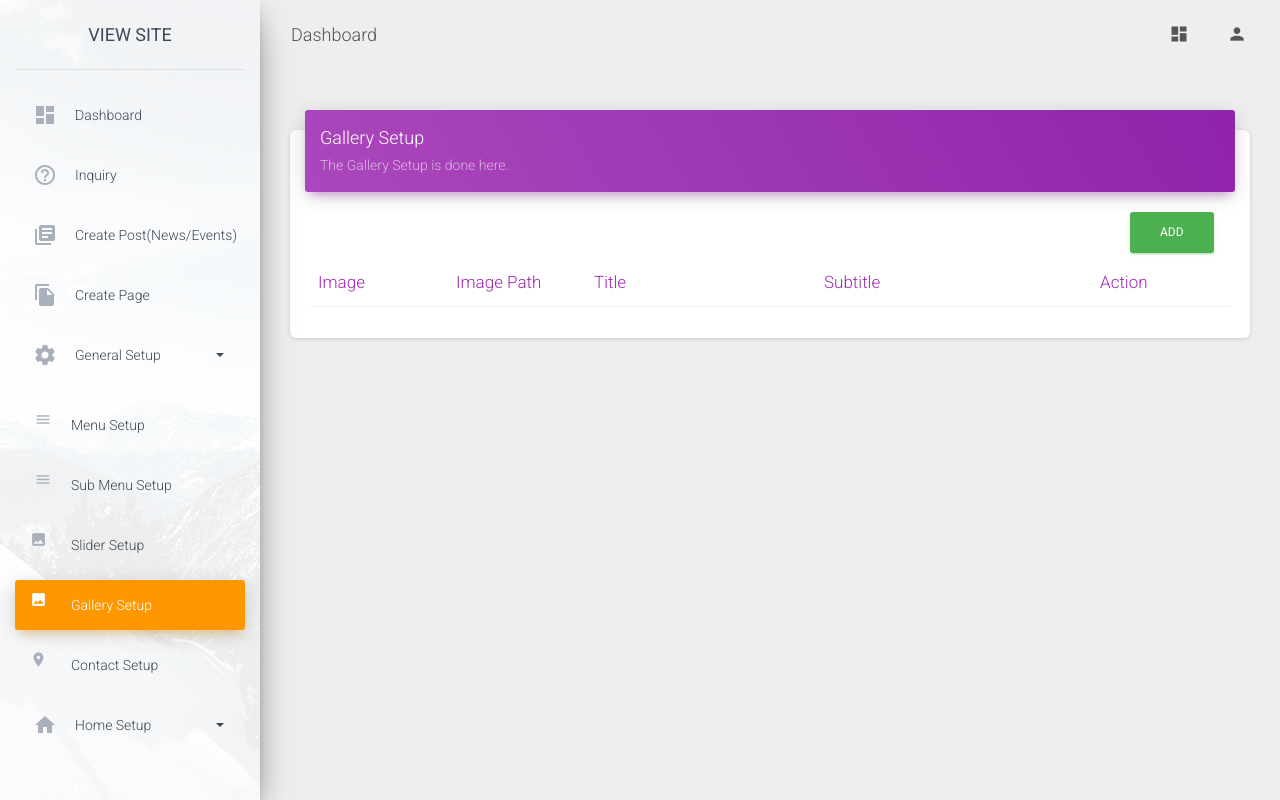
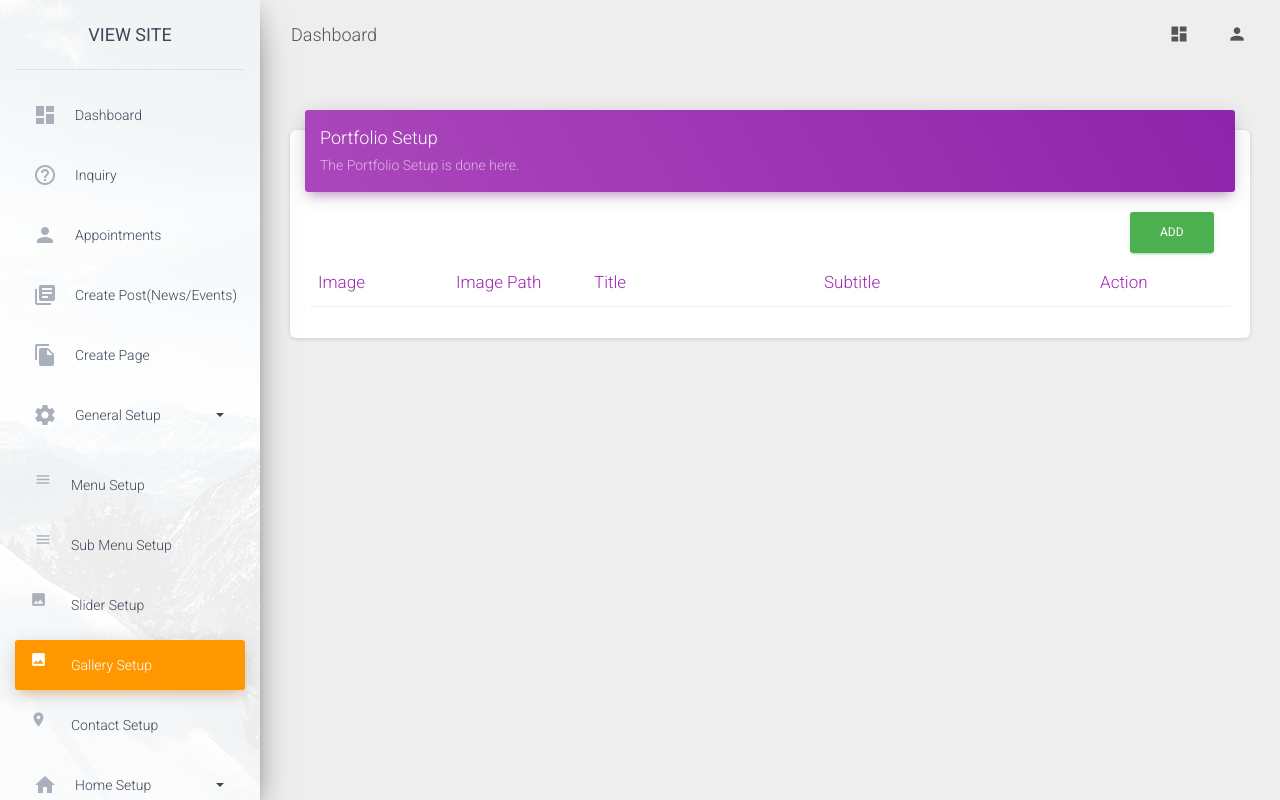
Before and after one commit to timusumit/ynsite, a CodeIgniter app: page /database/admin/gallery_setup in a window 1280 px wide. Run offline with CodeIgniter, Linux system fonts and the light colour scheme; a user stored in the database is signed in; data comes from the database, SQL or seed files in the repository; data that the repository does not hold is empty; some libraries are stand-ins or nearby versions.

Commit message:
gallery sakyo

```diff
--- a/application/views/admin/gallery_setup.php
+++ b/application/views/admin/gallery_setup.php
@@ -6,8 +6,8 @@
                 	<div class="col-lg-12">
                 	<div class="card">
                     <div class="card-header card-header-primary">
-                  <h4 class="card-title ">Gallery Setup</h4>
-                  <p class="card-category">The Gallery Setup is done here.</p>
+                  <h4 class="card-title ">Portfolio Setup</h4>
+                  <p class="card-category">The Portfolio Setup is done here.</p>
                 </div>
                 		<div class="card-body">
                       <div class="col-lg-12 text-right"><a href="#" data-target="#addModal" data-toggle="modal" class="btn btn-success">ADD</a></div>
@@ -38,7 +38,7 @@
    <?php echo form_open_multipart('admin/gallery_setup/do_upload'); ?>
     <div class="modal-content">
       <div class="modal-header">
-        <h5 class="modal-title" id="exampleModalLabel">Add gallery</h5>
+        <h5 class="modal-title" id="exampleModalLabel">Add Portfolio</h5>
         <button type="button" class="close" data-dismiss="modal" aria-label="Close">
           <span aria-hidden="true">&times;</span>
         </button>
@@ -53,16 +53,22 @@
 		</div>
 			<div class="input-group mb-3">
   			<div class="input-group-prepend">
-    			<span class="input-group-text">Gallery Title</span>
+    			<span class="input-group-text">Portfolio Title</span>
   			</div>
   			<input  class="form-control" name="gallery_title" id="gallery_title" >
 		</div>
 		<div class="input-group mb-3">
   			<div class="input-group-prepend">
-    			<span class="input-group-text">Gallery Subtitle</span>
+    			<span class="input-group-text">Portfolio Category</span>
   			</div>
   			<input  class="form-control" name="gallery_subtitle" id="gallery_subtitle" required="" >
 		</div>
+    <div class="input-group mb-3">
+        <div class="input-group-prepend">
+          <span class="input-group-text">Portfolio Link</span>
+        </div>
+        <input  class="form-control" name="gallery_link" id="gallery_link" required="" >
+    </div>
        </div>
       </div>
       <div class="modal-footer">
--- a/application/views/admin_templates/sidebar.php
+++ b/application/views/admin_templates/sidebar.php
@@ -30,12 +30,12 @@ $classvalue=$this->uri->segment(2);
           </li>
 
 
-        <!--   <li class="nav-item  <?php if ($classvalue=='appointments') echo "active" ?>  ">
+           <li class="nav-item  <?php if ($classvalue=='appointments') echo "active" ?>  ">
             <a class="nav-link" href="<?php echo base_url('admin/appointments') ?>">
               <i class="material-icons">person</i>
               <p>Appointments</p>
             </a>
-          </li> -->
+          </li>
 
 
           <li class="nav-item   <?php if ($classvalue=='create_post') echo "active" ?>  ">
--- a/application/views/home.php
+++ b/application/views/home.php
@@ -430,7 +430,7 @@
 						<div class="price-head">
 							<span class="price-title">Basic plan</span>
 							<div class="price">
-								<h3>$9<span class="duration">/ month</span></h3>
+								<h3>$9<span class="duration">Rs/-* Only</span></h3>
 							</div>
 						</div>
 						<ul class="price-content">
@@ -457,7 +457,7 @@
 						<div class="price-head">
 							<span class="price-title">Silver plan</span>
 							<div class="price">
-								<h3>$19<span class="duration">/ month</span></h3>
+								<h3>$19<span class="duration">Rs/-* Only</span></h3>
 							</div>
 						</div>
 						<ul class="price-content">
@@ -484,7 +484,7 @@
 						<div class="price-head">
 							<span class="price-title">Gold plan</span>
 							<div class="price">
-								<h3>$39<span class="duration">/ month</span></h3>
+								<h3>$39<span class="duration">Rs/-* Only</span></h3>
 							</div>
 						</div>
 						<ul class="price-content">
--- a/site_assets/css/style.css
+++ b/site_assets/css/style.css
@@ -942,7 +942,7 @@ header {
 .pricing .duration {
     display: block;
     font-size: 14px;
-    text-transform: uppercase;
+   /* text-transform: uppercase;*/
     color: #10161A;
     -webkit-transition: 0.2s color;
     transition: 0.2s color;
```
